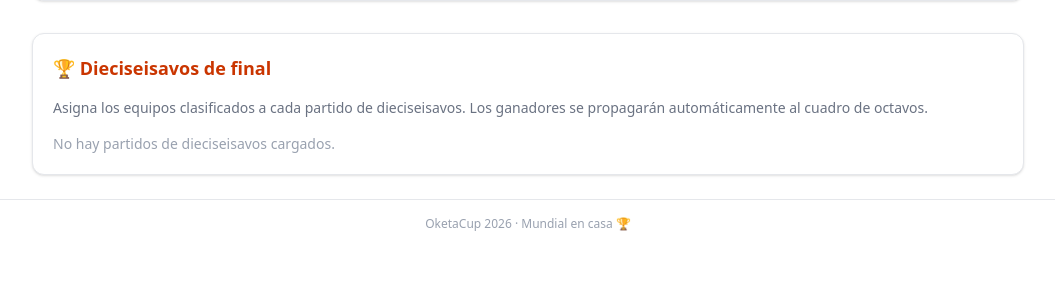
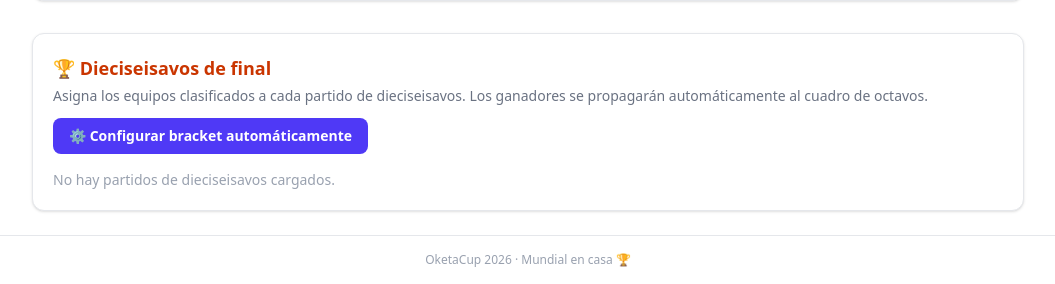
Before and after one commit to inigopagaza/oketa-cup, a Django app: page /tournament/gestion/ in a window 1280 px wide. Shown: the part 1104-1388 px from the top of the page, without its empty margins (112-1167 px from the left). Before the commit the page ends 1335 px from the top, so only its background shows below. Run offline with Django 5.2, Linux system fonts and the light colour scheme; the visitor is signed in with stand-in values (Sample User, id 1); data comes from the database, SQL or seed files in the repository; data that the repository does not hold is empty; some libraries are stand-ins or nearby versions.

Commit message:
feat(gestion): botón para configurar bracket desde la web
- Nueva vista gestion_configure_bracket (POST, staff-only) que
  llama a call_command('setup_bracket') y redirige con mensaje
  de éxito o error via django.contrib.messages
- URL /torneo/gestion/configurar-bracket/
- Botón '⚙️ Configurar bracket automáticamente' en la sección
  Bracket de /gestion/, con confirmación Alpine.js antes de enviar

```diff
--- a/backend/apps/tournament/urls.py
+++ b/backend/apps/tournament/urls.py
@@ -21,4 +21,9 @@ urlpatterns = [
         views.gestion_set_r32_teams,
         name="gestion_set_r32_teams",
     ),
+    path(
+        "gestion/configurar-bracket/",
+        views.gestion_configure_bracket,
+        name="gestion_configure_bracket",
+    ),
 ]
--- a/backend/apps/tournament/views.py
+++ b/backend/apps/tournament/views.py
@@ -1,6 +1,8 @@
 """Vistas de la app tournament (stub inicial)."""
 
+from django.contrib import messages
 from django.contrib.auth.decorators import login_required
+from django.core.management import call_command
 from django.http import HttpRequest, HttpResponse
 from django.shortcuts import get_object_or_404, redirect, render
 from django.utils.translation import gettext_lazy as _
@@ -239,3 +241,19 @@ def gestion_set_r32_teams(request: HttpRequest, match_id: int) -> HttpResponse:
 
     match.save(update_fields=["home_team", "away_team"])
     return redirect("tournament:gestion")
+
+
+@login_required
+@require_POST
+def gestion_configure_bracket(request: HttpRequest) -> HttpResponse:
+    """Configura next_match / next_match_slot para el bracket completo. Solo staff."""
+    if not request.user.is_staff:
+        return redirect("pool:dashboard")
+
+    try:
+        call_command("setup_bracket", verbosity=0)
+        messages.success(request, "✓ Bracket configurado correctamente.")
+    except Exception as exc:  # noqa: BLE001
+        messages.error(request, f"Error al configurar el bracket: {exc}")
+
+    return redirect("tournament:gestion")
--- a/backend/templates/management/gestion.html
+++ b/backend/templates/management/gestion.html
@@ -228,10 +228,36 @@
 
   <!-- ── SECCIÓN: Bracket R32 ── -->
   <div id="bracket" class="card p-5 space-y-4">
-    <h2 class="font-bold text-lg text-orange-700 dark:text-orange-400">🏆 {% trans "Dieciseisavos de final" %}</h2>
-    <p class="text-sm text-gray-500 dark:text-gray-400">
-      {% trans "Asigna los equipos clasificados a cada partido de dieciseisavos. Los ganadores se propagarán automáticamente al cuadro de octavos." %}
-    </p>
+    <div class="flex flex-wrap items-center justify-between gap-3">
+      <div>
+        <h2 class="font-bold text-lg text-orange-700 dark:text-orange-400">🏆 {% trans "Dieciseisavos de final" %}</h2>
+        <p class="text-sm text-gray-500 dark:text-gray-400 mt-1">
+          {% trans "Asigna los equipos clasificados a cada partido de dieciseisavos. Los ganadores se propagarán automáticamente al cuadro de octavos." %}
+        </p>
+      </div>
+      <form action="{% url 'tournament:gestion_configure_bracket' %}" method="post"
+            x-data="{ confirming: false }">
+        {% csrf_token %}
+        <button type="button"
+                @click="confirming = true"
+                x-show="!confirming"
+                class="px-4 py-2 bg-indigo-600 hover:bg-indigo-700 text-white text-sm font-semibold rounded-lg transition-colors">
+          ⚙️ {% trans "Configurar bracket automáticamente" %}
+        </button>
+        <div x-show="confirming" class="flex items-center gap-2 text-sm">
+          <span class="text-gray-600 dark:text-gray-300">{% trans "¿Seguro? Resetea todas las relaciones del bracket." %}</span>
+          <button type="submit"
+                  class="px-3 py-1.5 bg-red-600 hover:bg-red-700 text-white font-semibold rounded-lg transition-colors">
+            {% trans "Sí, configurar" %}
+          </button>
+          <button type="button"
+                  @click="confirming = false"
+                  class="px-3 py-1.5 bg-gray-200 hover:bg-gray-300 dark:bg-gray-700 dark:hover:bg-gray-600 text-gray-700 dark:text-gray-200 font-semibold rounded-lg transition-colors">
+            {% trans "Cancelar" %}
+          </button>
+        </div>
+      </form>
+    </div>
 
     <div class="space-y-3">
       {% for match in r32_matches %}
```
